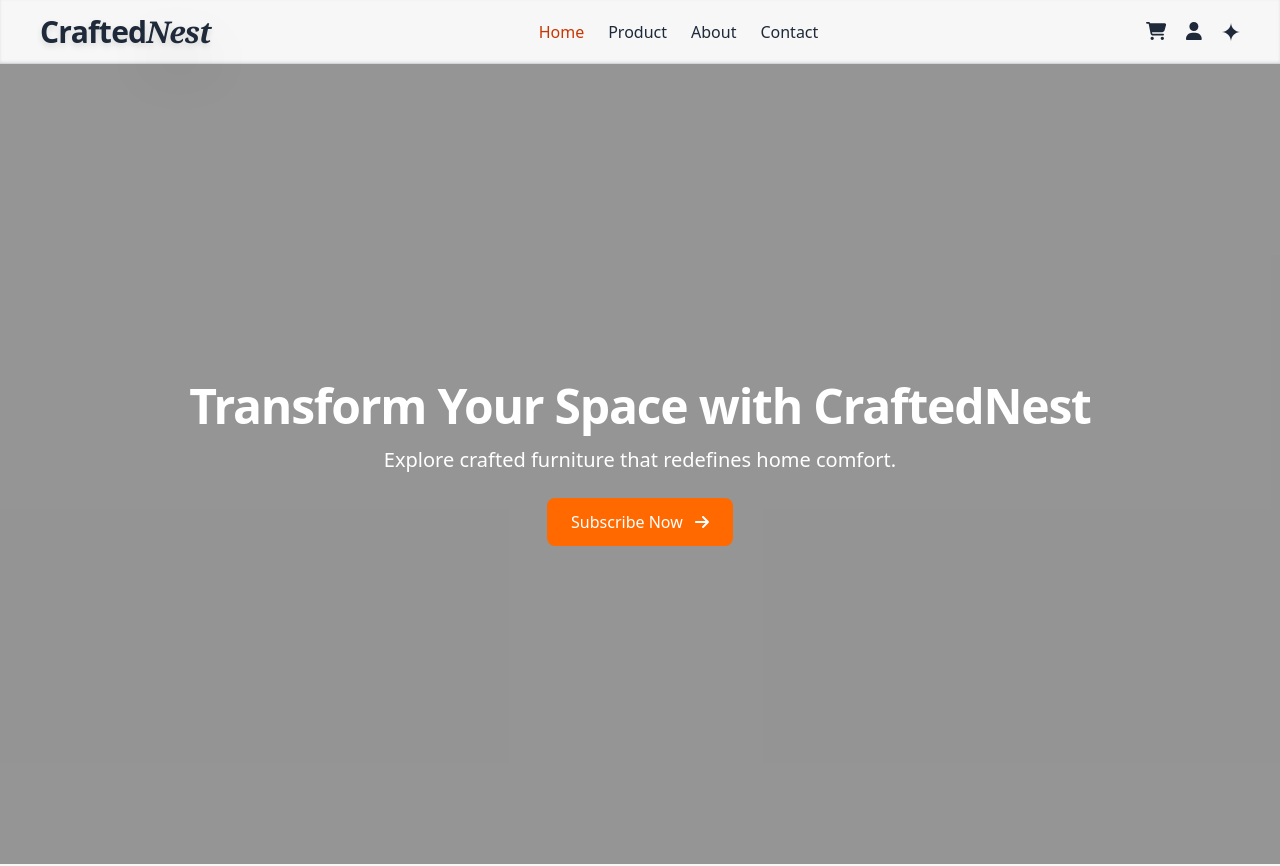
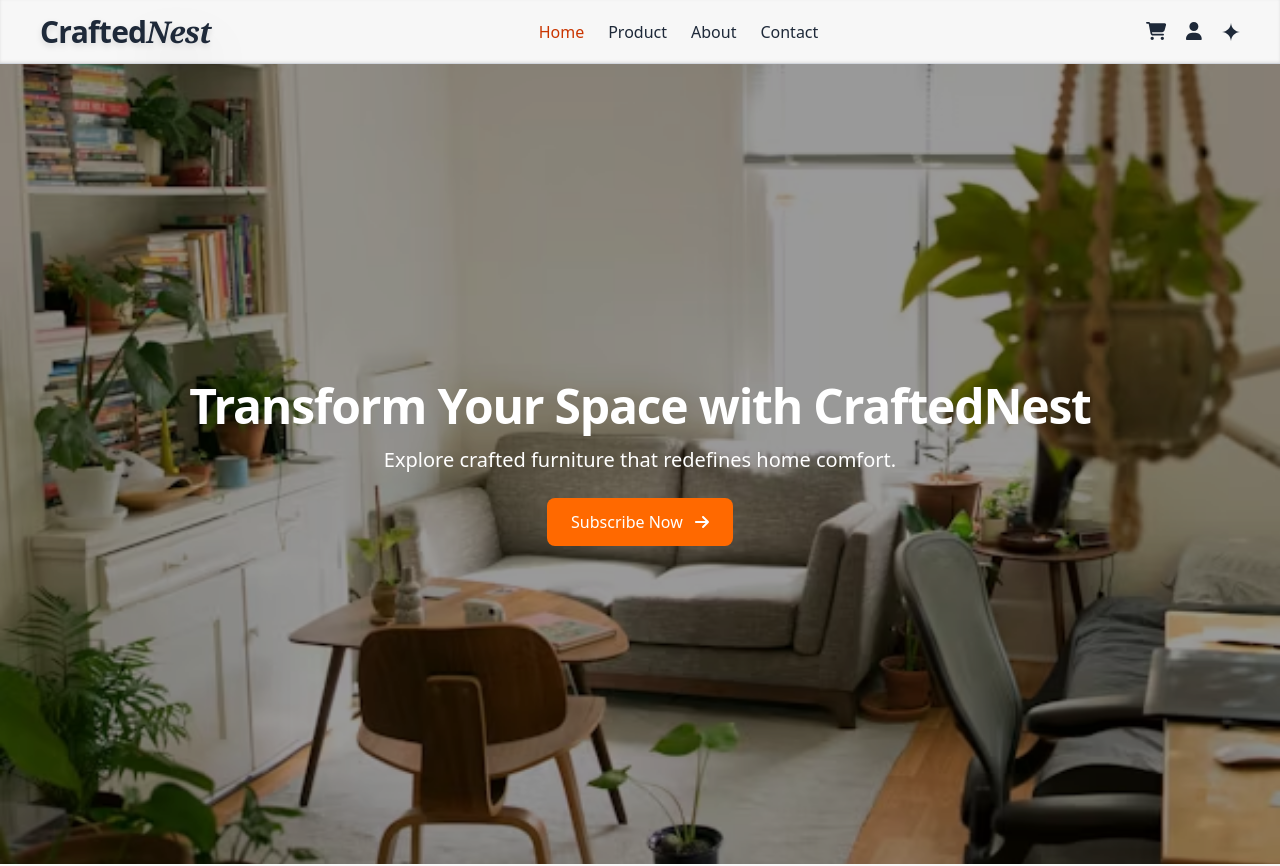
Before and after one commit to Sujal3350/CraftedNest-E-commerce, a React (Vite) app: page / in a window 1280 px wide. Shown: the top 866 px of the page. Built offline with nearby package versions, Linux system fonts and the light colour scheme; no server answers.

Commit message:
home page bg update

```diff
--- a/src/Components/Home/Home.jsx
+++ b/src/Components/Home/Home.jsx
@@ -6,6 +6,7 @@ import chair from '../../assets/Cane Lounge Chair.jpg';
 import sofa from '../../assets/decor.avif';
 import shelf from '../../assets/shelf.jpg';
 import axios from 'axios';
+import homebg from '../../assets/home bg.avif';
 
 function Home() {
   const [isVisible, setIsVisible] = useState(false);
@@ -111,9 +112,11 @@ function Home() {
     <div className="min-h-screen bg-[#F7F7F7] font-poppins">
       {/* Hero Section */}
       <section className={`relative h-screen overflow-hidden ${isVisible ? 'animate-fade-in' : ''}`}>
-        <video autoPlay muted loop className="absolute inset-0 w-full h-full object-cover">
-          {/* <source src="https://www.w3schools.com/html/mov_bbb.mp4" type="video/mp4" /> */}
-        </video>
+        <img
+          src={homebg}
+          alt="Hero Background"
+          className="absolute inset-0 object-cover  w-full h-full"
+        />
         <div className="absolute inset-0 bg-black/40"></div>
         <div className="relative z-10 flex flex-col items-center justify-center h-full text-white text-center px-4 sm:px-6">
           <h1 className="text-4xl sm:text-5xl font-extrabold tracking-tight">Transform Your Space with CraftedNest</h1>
```
Also changed, not shown: src/assets/home bg.avif (added).
